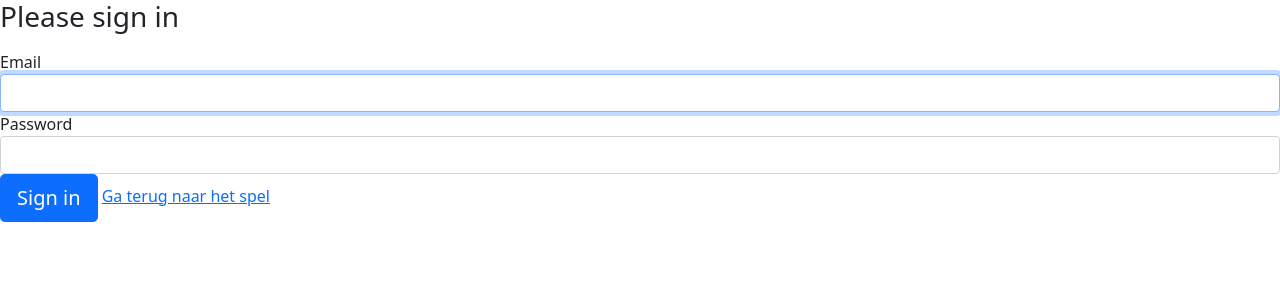
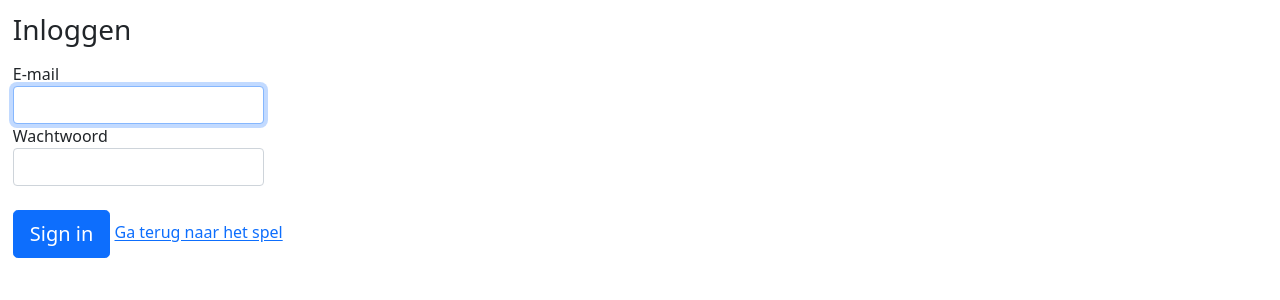
Before and after one commit to TimoHogeveen/BeebotOnline, a Symfony app: template templates/security/login.html.twig in a window 1280 px wide. Shown: the top 300 px of the page. Run offline with Twig, Linux system fonts and the light colour scheme; the template is opened without the code that fills it, so the values that code supplies are empty; some libraries are stand-ins or nearby versions.

Commit message:
Login pagina netter gemaakt

```diff
--- a/templates/security/login.html.twig
+++ b/templates/security/login.html.twig
@@ -3,22 +3,22 @@
 {% block title %}Log in!{% endblock %}
 
 {% block body %}
-<form method="post">
+<form style="padding: 1%"; method="post">
     {% if error %}
         <div class="alert alert-danger">{{ error.messageKey|trans(error.messageData, 'security') }}</div>
     {% endif %}
 
     {% if app.user %}
         <div class="mb-3">
-            You are logged in as {{ app.user.username }}, <a href="{{ path('app_logout') }}">Logout</a>
+            Je bent ingelogt als {{ app.user.username }}, <a href="{{ path('app_logout') }}">Logout</a>
         </div>
     {% endif %}
 
-    <h1 class="h3 mb-3 font-weight-normal">Please sign in</h1>
-    <label for="inputEmail">Email</label>
-    <input type="email" value="{{ last_username }}" name="email" id="inputEmail" class="form-control" required autofocus>
-    <label for="inputPassword">Password</label>
-    <input type="password" name="password" id="inputPassword" class="form-control" required>
+    <h1 class="h3 mb-3 font-weight-normal">Inloggen</h1>
+    <label for="inputEmail">E-mail</label>
+    <input style="width: 20%;"type="email" value="{{ last_username }}" name="email" id="inputEmail" class="form-control" required autofocus>
+    <label for="inputPassword">Wachtwoord</label>
+    <input style="width: 20%;" type="password" name="password" id="inputPassword" class="form-control" required>
 
     <input type="hidden" name="_csrf_token"
            value="{{ csrf_token('authenticate') }}"
@@ -34,7 +34,7 @@
             </label>
         </div>
     #}
-
+    <br>
     <button class="btn btn-lg btn-primary" type="submit">
         Sign in
     </button>
```
